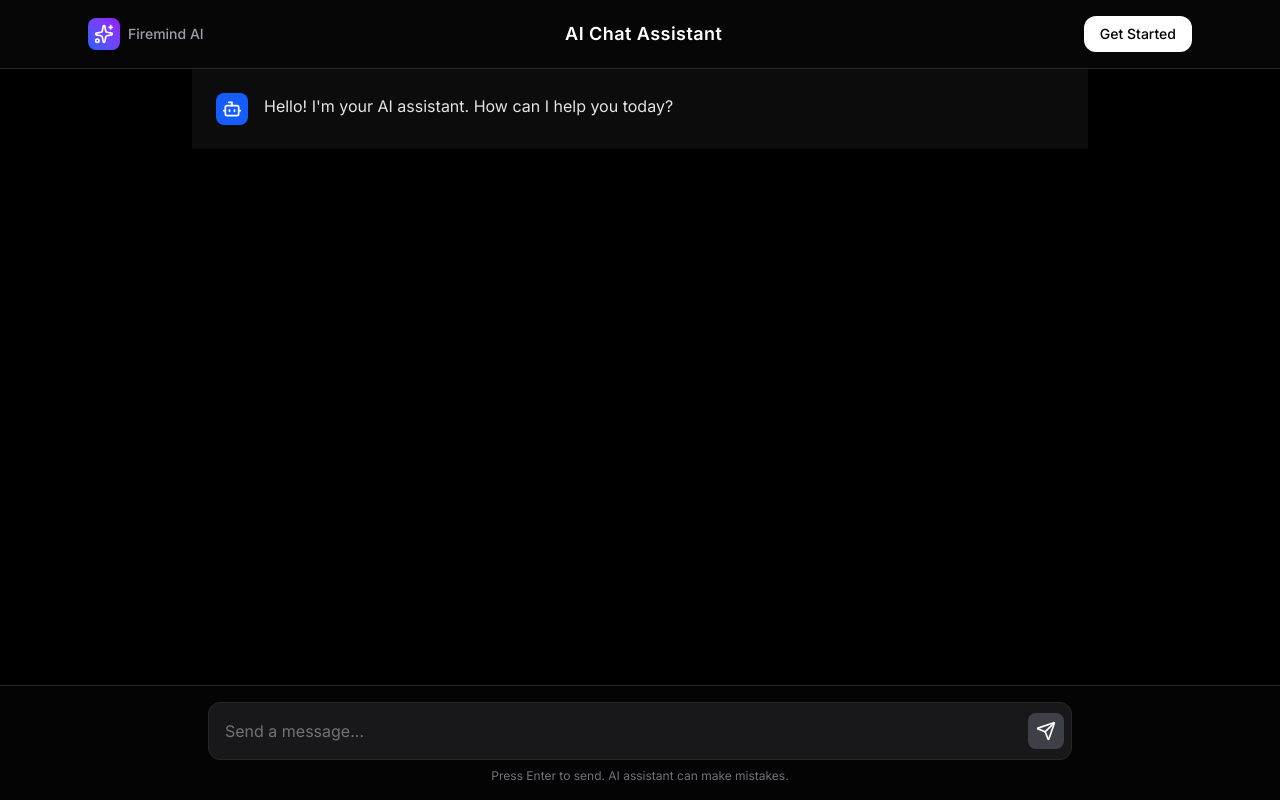
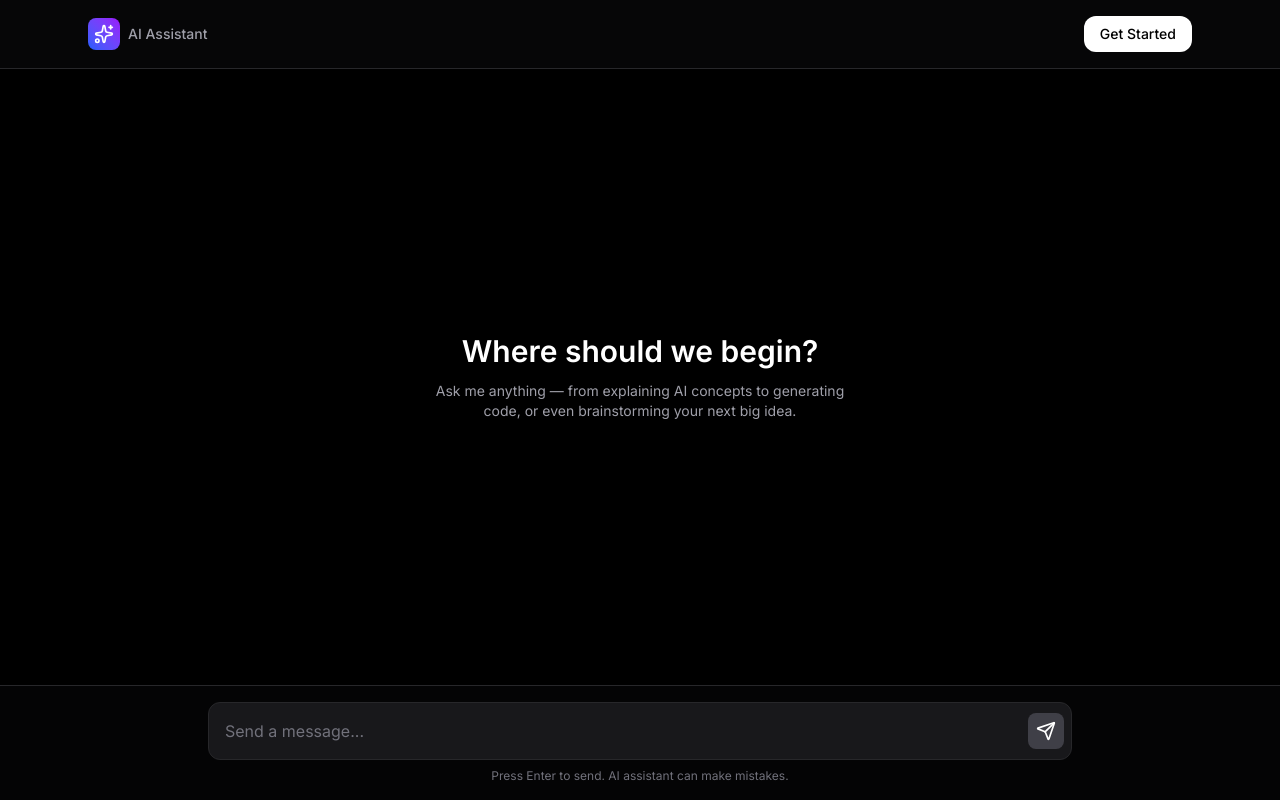
Before and after one commit to tanishra/AskMe, a Next.js app in the folder frontend/: page / in a window 1280 px wide. Built offline with nearby package versions, Linux system fonts and the light colour scheme.

Commit message:
added a welcome note

```diff
--- a/frontend/src/components/ChatInterface.tsx
+++ b/frontend/src/components/ChatInterface.tsx
@@ -98,28 +98,28 @@ const Message = ({ message, isStreaming }) => {
   );
 };
 
-// Navbar Component (Updated)
+// Navbar Component
 const Navbar = () => {
   return (
     <header className="border-b border-zinc-800 bg-zinc-950/70 backdrop-blur-xl sticky top-0 z-50">
       <div className="max-w-6xl mx-auto px-6 py-4 flex items-center justify-between">
 
-        {/* Logo with hover effect only */}
+        {/* Logo with hover effect */}
         <div className="flex items-center gap-2 group cursor-pointer transition-transform duration-300">
           <div className="w-8 h-8 flex items-center justify-center rounded-lg bg-gradient-to-tr from-blue-600 to-purple-600 transform transition-transform duration-300 group-hover:scale-110 group-hover:rotate-12">
             <Sparkles className="w-5 h-5 text-white" />
           </div>
           <span className="text-sm font-medium text-zinc-400 group-hover:text-white transition-colors">
-            Firemind AI
+          AI Assistant
           </span>
         </div>
 
-        {/* Center Title */}
+        {/* Center Title
         <h1 className="text-lg font-semibold text-white tracking-wide">
-          AI Chat Assistant
-        </h1>
+          AI Assistant
+        </h1> */}
 
-        {/* Get Started Button — No hover or animation */}
+        {/* Get Started Button */}
         <button className="px-4 py-2 text-sm font-medium rounded-xl bg-white text-black border-none shadow-none transition-transform duration-200 hover:scale-105 focus:bg-white hover:bg-white active:bg-white">
           Get Started
         </button>
@@ -128,14 +128,9 @@ const Navbar = () => {
   );
 };
 
-// Main Chat Component
+// Main Chat Interface
 export default function ChatInterface() {
-  const [messages, setMessages] = useState([
-    {
-      role: 'assistant',
-      content: "Hello! I'm your AI assistant. How can I help you today?"
-    }
-  ]);
+  const [messages, setMessages] = useState([]); // Start with empty messages
   const [input, setInput] = useState('');
   const [isStreaming, setIsStreaming] = useState(false);
 
@@ -204,14 +199,27 @@ export default function ChatInterface() {
     }
   };
 
+  const showWelcomeScreen = messages.length === 0;
+
   return (
     <div className="flex h-screen bg-black text-zinc-200 flex-col">
       {/* Navbar */}
       <Navbar />
 
-      {/* Chat Messages */}
-      <div className="flex-1 overflow-y-auto">
-        <div className="max-w-4xl mx-auto">
+      {/* Chat or Welcome Screen */}
+      <div className="flex-1 overflow-y-auto flex flex-col">
+        <div className="max-w-4xl mx-auto flex-1 w-full flex flex-col justify-between">
+          {showWelcomeScreen ? (
+            <div className="flex flex-1 flex-col items-center justify-center text-center px-6">
+              <h1 className="text-3xl font-semibold text-white mb-3">
+                Where should we begin?
+              </h1>
+              <p className="text-zinc-400 text-sm max-w-md">
+                Ask me anything — from explaining AI concepts to generating code, or even brainstorming your next big idea.
+              </p>
+            </div>
+          ) : (
+            <div>
               {messages.map((message, index) => (
                 <Message
                   key={index}
@@ -220,6 +228,8 @@ export default function ChatInterface() {
                 />
               ))}
               <div ref={messagesEndRef} />
+            </div>
+          )}
         </div>
       </div>
 
```
Lines whose indentation alone changed are shown as unchanged.
